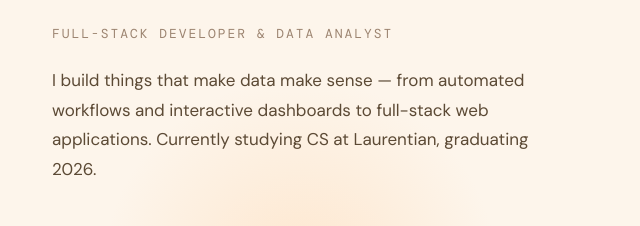
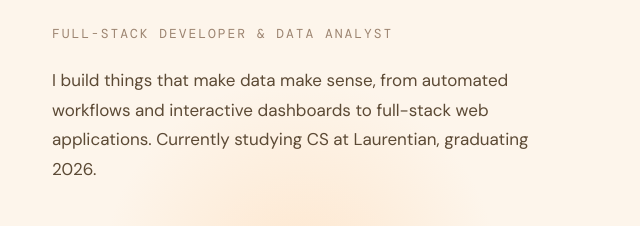
Before and after one commit to MeaganneAli/Portfolio, a plain HTML site: page files/index.html in a window 1280 px wide. Shown: the part 455-681 px from the top of the page, 0-640 px from the left. Drawn offline with nearby package versions, Linux system fonts and the light colour scheme; a web font is replaced by a local one.

Commit message:
Update index.html

```diff
--- a/files/index.html
+++ b/files/index.html
@@ -60,7 +60,7 @@
       </div>
 
       <p class="hero-desc fade-up">
-        I build things that make data make sense — from automated workflows and interactive dashboards to full-stack web applications. Currently studying CS at Laurentian, graduating 2026.
+        I build things that make data make sense, from automated workflows and interactive dashboards to full-stack web applications. Currently studying CS at Laurentian, graduating 2026.
       </p>
 
       <div class="hero-actions fade-up">
```
